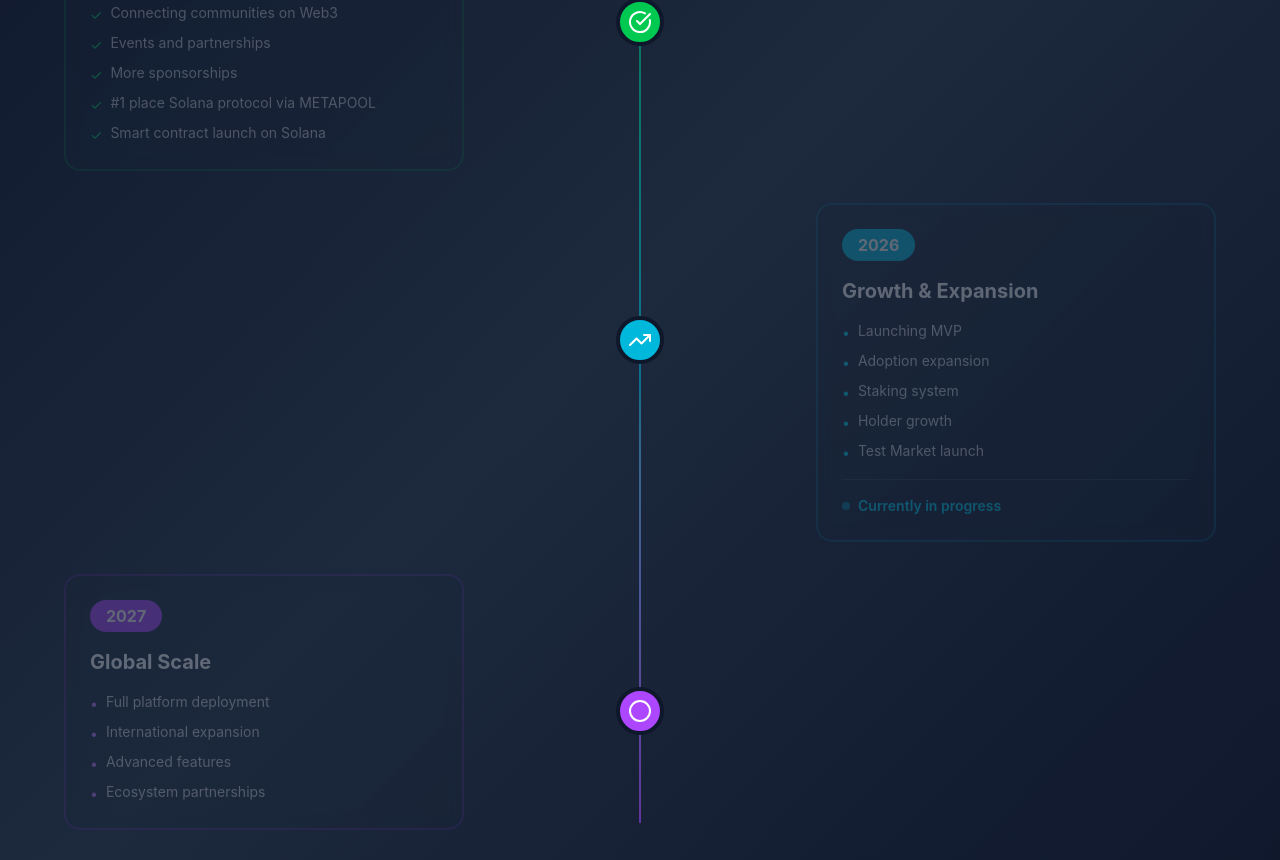
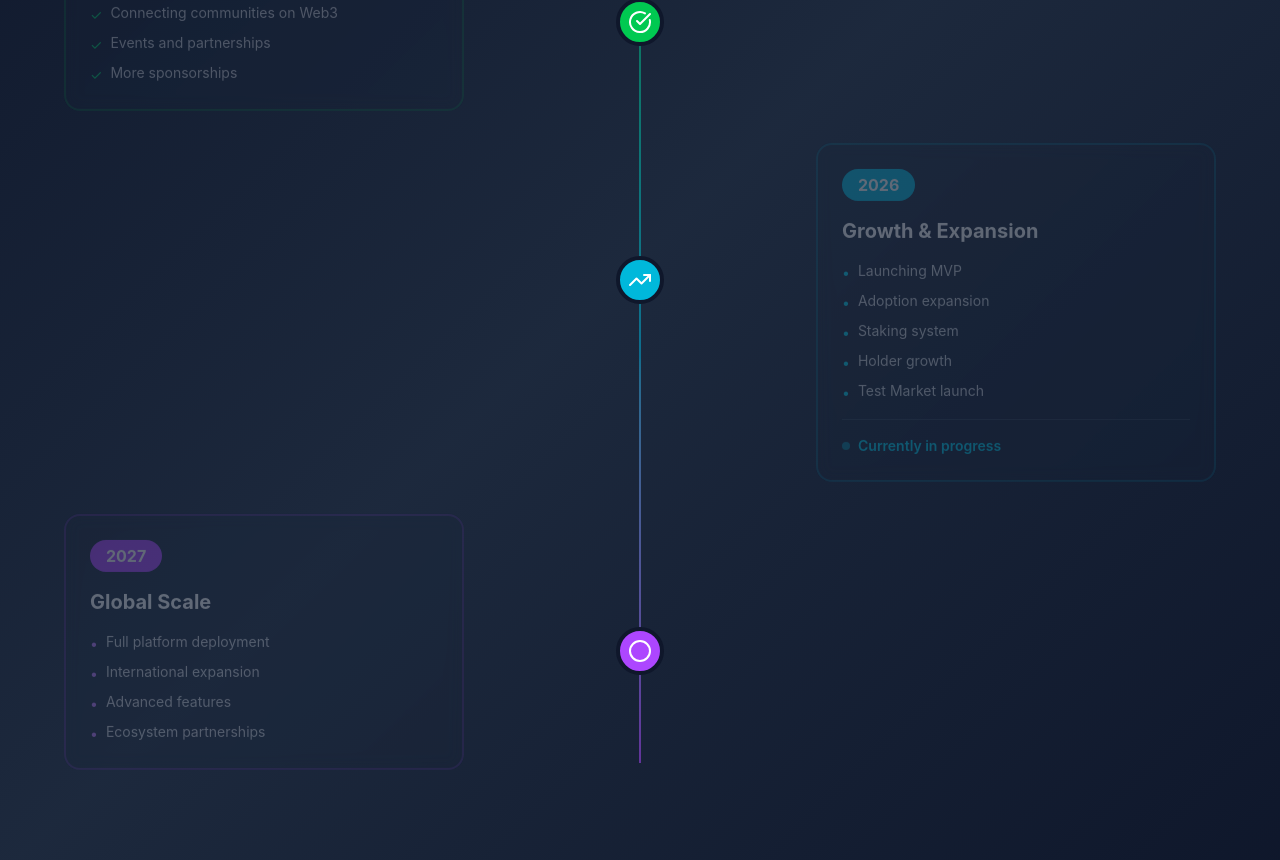
Before and after one commit to indasocial01/Indasocialv1, a Next.js app: page / in a window 1280 px wide. Shown: the part 4177-5037 px from the top of the page. Built offline with nearby package versions, Linux system fonts and the light colour scheme; no server answers.

Commit message:
Correción colaboradores

```diff
--- a/src/components/RoadmapSection.jsx
+++ b/src/components/RoadmapSection.jsx
@@ -32,8 +32,6 @@ const RoadmapSection = () => {
         'Connecting communities on Web3',
         'Events and partnerships',
         'More sponsorships',
-        '#1 place Solana protocol via METAPOOL',
-        'Smart contract launch on Solana',
       ],
       status: 'completed',
       color: 'green'
--- a/src/components/UsSection.jsx
+++ b/src/components/UsSection.jsx
@@ -6,8 +6,8 @@ const playfair = Playfair_Display({ subsets: ['latin'], weight: ['600', '700'] }
 const poppins = Poppins({ subsets: ['latin'], weight: ['700', '800'] });
 
 const teamAvatars = [
-  { id: 1, image: '/images/alan.jpeg', name: 'Alan Perez', social: '@alanperez_2', border: 'border-blue-500/70' },
-  { id: 2, image: '/images/mir.jpg', name: 'Miriam', social: '@mileoon', border: 'border-purple-500/70' },
+  { id: 2, image: '/images/alan.jpeg', name: 'Alan Perez', social: '@alanperez_2', border: 'border-blue-500/70' },
+  { id: 1, image: '/images/mir.jpg', name: 'Miriam', social: '@mileoon', border: 'border-purple-500/70' },
   { id: 3, image: '/images/bee.jpeg', name: 'CowBee', social: '@leen_bee19', border: 'border-pink-500/70' },
   { id: 4, image: '/images/elvia.jpeg', name: 'Elvia', social: '@elvia_gomez', border: 'border-pink-500/70' },
 
```
